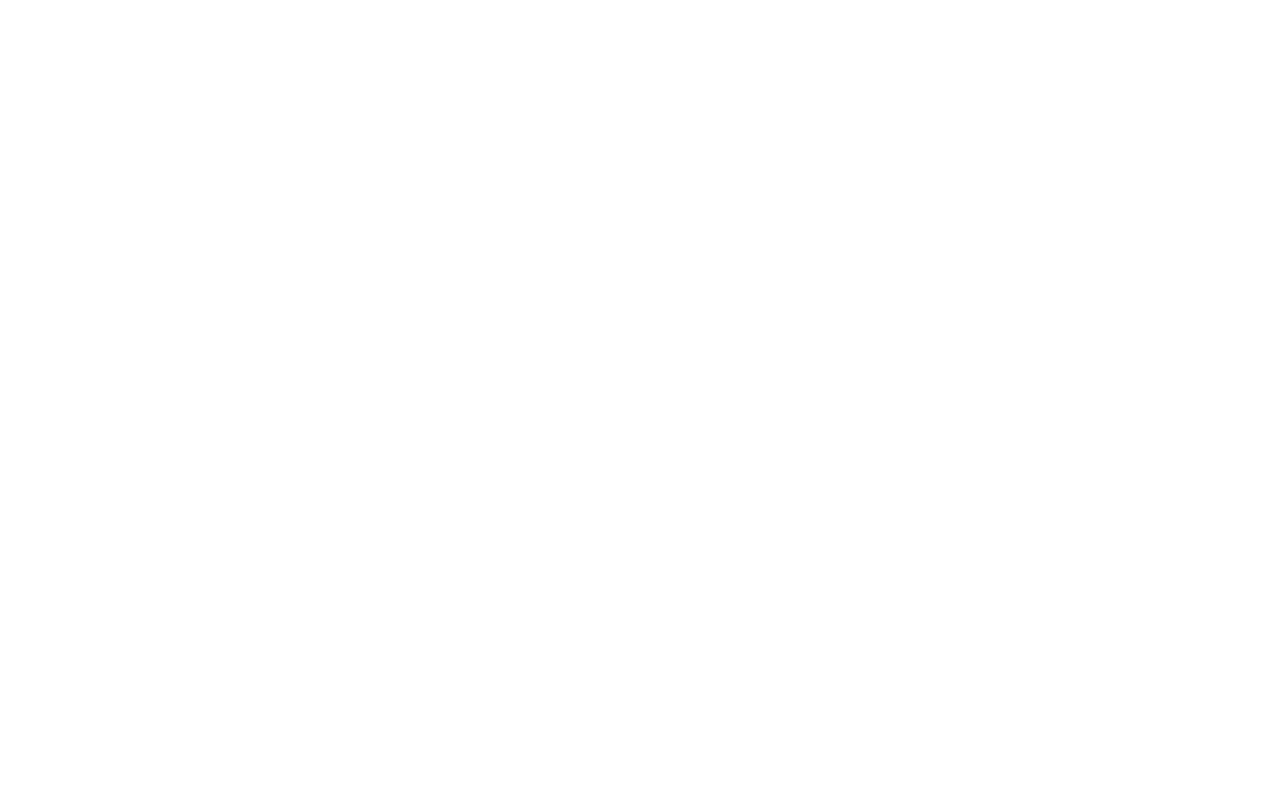
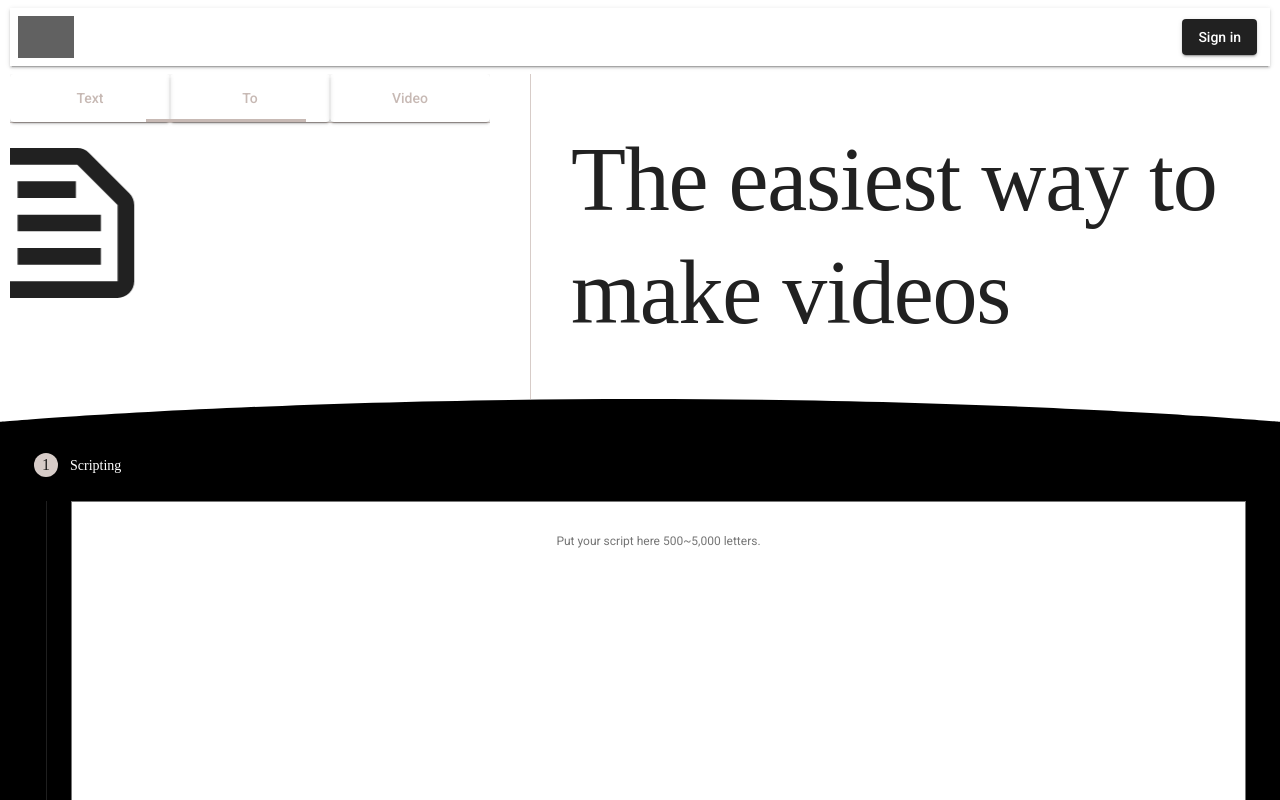
Before and after one commit to HseongH/waynehills-clone, a React (Create React App) app: page / in a window 1280 px wide. Shown: the top 800 px of the page. Built offline with nearby package versions, Linux system fonts and the light colour scheme; grey boxes are pictures that could not be loaded.

Commit message:
main page, sign in page route 생성

```diff
--- a/src/App.tsx
+++ b/src/App.tsx
@@ -1,8 +1,20 @@
 import React from 'react';
+// router
+import { Switch, Route } from 'react-router-dom';
+// pages
+import Main from './Routes/Main';
+import SignIn from './Routes/SignIn';
 
 class App extends React.Component {
   render() {
-    return <div className="App"></div>;
+    return (
+      <div className="App">
+        <Switch>
+          <Route path="/" component={Main} exact />
+          <Route path="/login" component={SignIn} exact />
+        </Switch>
+      </div>
+    );
   }
 }
 
```
